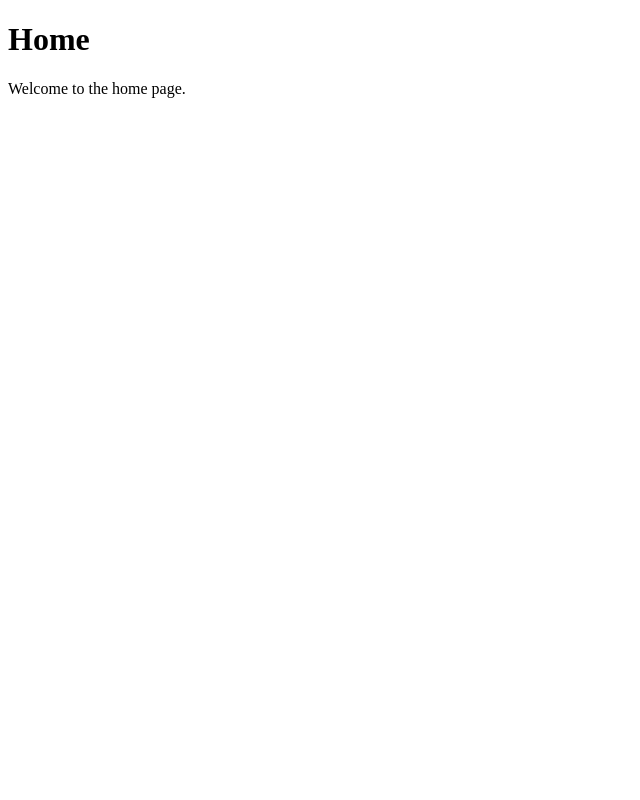
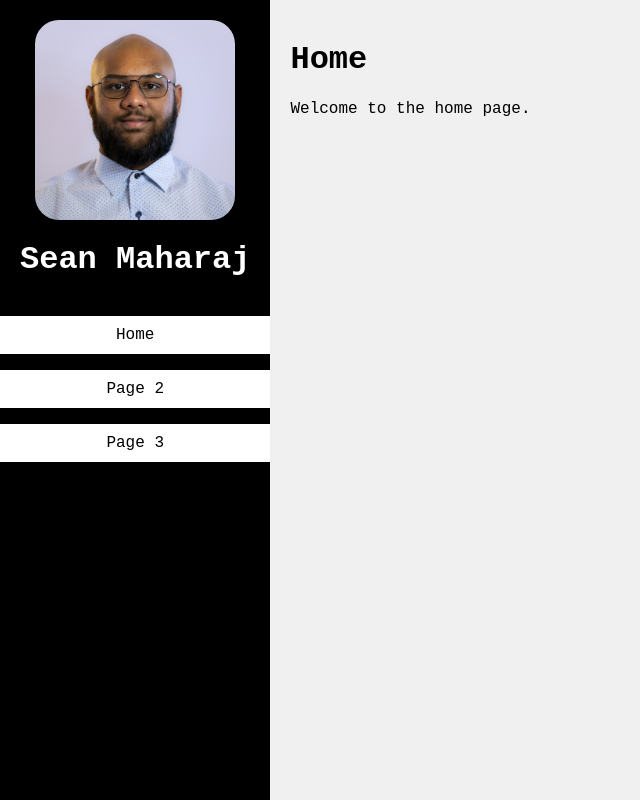
Before and after one commit to SeanMMaharaj/My-Website, a plain HTML site: page index.html in a window 1280 px wide. Shown: the whole page, without its empty margins (0-640 px from the left). Drawn offline with Linux system fonts and the light colour scheme.

Commit message:
Added Navbar with Image. Updated Font.

```diff
--- /dev/null
+++ b/css/index.css
@@ -0,0 +1,52 @@
+body {
+    background-color: #f0f0f0;
+    font-family: 'Courier New', Courier, monospace;
+    margin: 0;
+    padding: 0;
+    display: flex;
+    flex-direction: row;
+    min-height: 100vh;
+}
+
+.navbar {
+    background-color: #333;
+    color: #fff;
+    display: flex;
+    flex-direction: column;
+    justify-content: left;
+    align-items: center;
+    padding: 20px 20px;
+    background: black;
+    min-width: 200px;
+}
+
+.navbar img {
+    max-width: 200px;
+    height: auto;
+    border-radius: 24px;
+}
+
+.nav-items {
+    display: flex;
+    flex-direction: column;
+    justify-content: center;
+    align-items: center;
+    margin-top: 1em;
+    margin-bottom: 1em;
+    width: 100%;
+}
+
+.nav-items a {
+  color: #000;
+  background-color: #fff;
+  display: inline;
+  text-decoration: none;
+  width: 100%;
+  padding: 10px 20px;
+  margin-bottom: 1em;
+  text-align: center;
+}
+
+.container {
+  margin: 20px;
+}
--- a/index.html
+++ b/index.html
@@ -2,9 +2,23 @@
 <html>
   <head>
     <title>Home</title>
+    <link rel="stylesheet" href="css/index.css">
   </head>
+
   <body>
+    <header class="navbar">
+      <img src="/images/SeanMaharajImageStraight(512x512).jpg" alt="Sean Maharaj Personal Portrait">
+      <h1>Sean Maharaj</h1>
+      <div class="nav-items">
+        <a href="index.html">Home</a></li>
+        <a href="">Page 2</a></li>
+        <a href="">Page 3</a>
+      </div>
+    </header>
+    <div class="container">
       <h1>Home</h1>
       <p>Welcome to the home page.</p>
+    </div>
   </body>
+
 </html>
```
Lines whose indentation alone changed are shown as unchanged.
